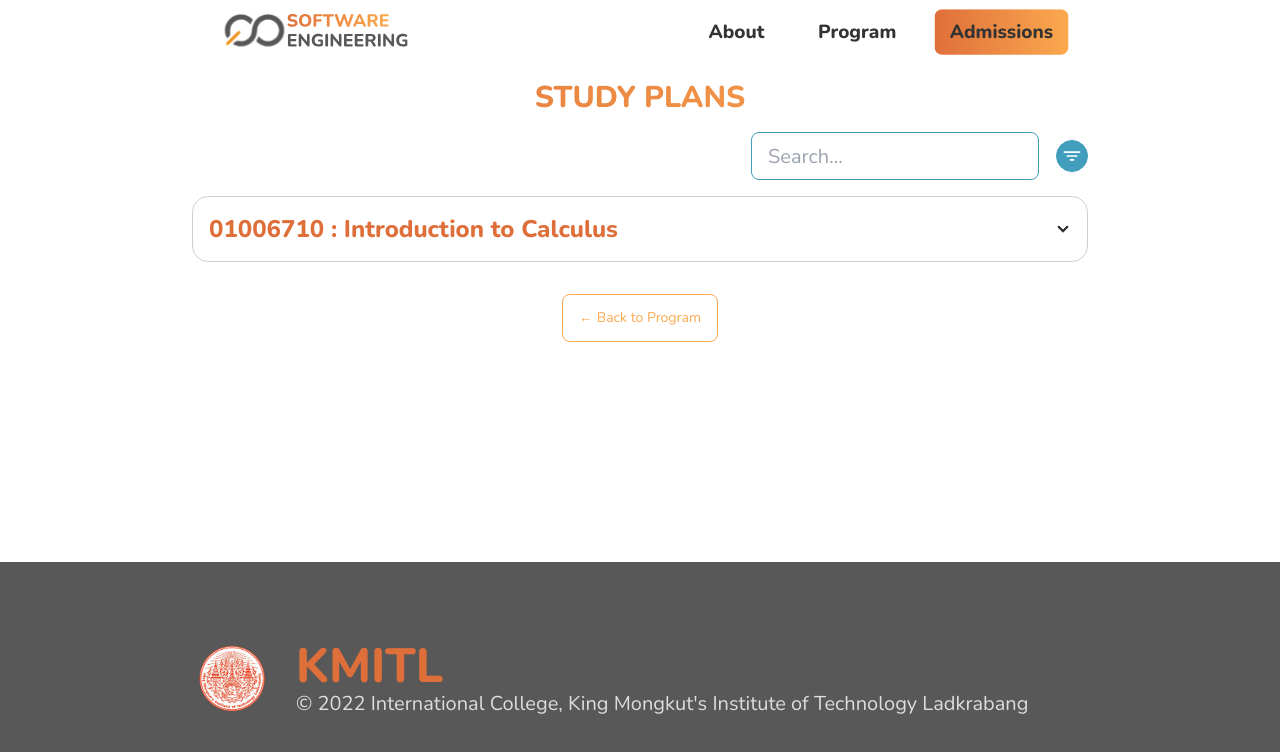
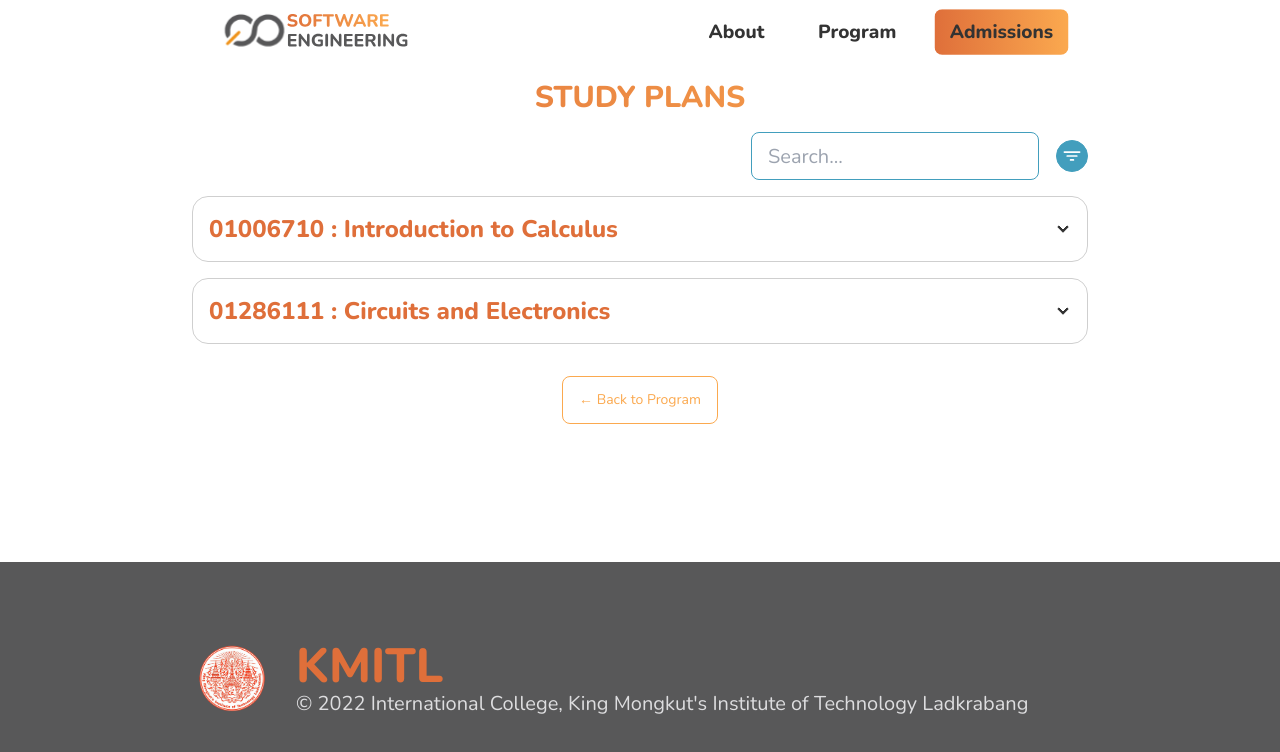
Before and after one commit to neneprm/SE-WEBSITE, a Next.js app in the folder client/: page /program/study-plans in a window 1280 px wide. Shown: the top 752 px of the page. Built offline with nearby package versions, Linux system fonts and the light colour scheme.

Commit message:
Map course sample data to study plans

```diff
--- a/client/pages/program/study-plans.tsx
+++ b/client/pages/program/study-plans.tsx
@@ -13,7 +13,37 @@ import BorderButton from "../components/Buttons/BorderButton"
 import FloatingScrollButton from "../components/Buttons/FloatingScrollButton"
 import RadioLabel from "../components/RadioLabel"
 
-const StudyPlans2 = () => {
+interface IStudyPlans {
+  id: string
+  subject: string
+  prerequisite: string
+  program: string
+  credit: string
+  description: string
+}
+
+const COURSE_LIST = [
+  {
+    id: "01006710",
+    subject: "Introduction to Calculus",
+    prerequisite: "None",
+    program: "Software-Engineering-2022",
+    credit: "3 (3-0-6)",
+    description:
+      "Functions, limits, continuity and their applications, Mathematical induction, Introduction to derivative, Differentiation, Applications of derivative, Definite integrals, Antiderivative integration, Application of definite integral, Indeterminate forms, Improper integrals, Numerical integration, Sequences and series of numbers, Taylor series expansions of elementary functions.",
+  },
+  {
+    id: "01286111",
+    subject: "Circuits and Electronics",
+    prerequisite: "None",
+    program: "Software-Engineering-2022",
+    credit: "4 (3-3-8)",
+    description:
+      "Fundamentals electric circuit. Ohm's law, Kirchhoff's law, Thevenin's and Norton's theorems, superposition, capacitor, Inductor. Semiconductor devices, device current-voltage and frequency characteristics, P-N junction, diode circuits, analysis, and design of BJT and MOS transistor circuits, operational amplifier, and its applications.",
+  },
+]
+
+const StudyPlans = () => {
   const [isChecked, setIsChecked] = useState(false)
   const handleChange = () => {
     setIsChecked(!isChecked)
@@ -164,15 +194,17 @@ const StudyPlans2 = () => {
         )}
       </section>
 
-      <section className="mb-8">
-        <SubjectCard
-          id="01006710"
-          subject="Introduction to Calculus"
-          prerequisite="None"
-          program="Software Engineering 2022"
-          credit="3 (3-0-6)"
-          description="Functions, limits, continuity and their applications, Mathematical induction, Introduction to derivative, Differentiation, Applications of derivative, Definite integrals, Antiderivative integration, Application of definite integral, Indeterminate forms, Improper integrals, Numerical integration, Sequences and series of numbers, Taylor series expansions of elementary functions"
-        />
+      <section className="mb-8 space-y-4">
+        {COURSE_LIST.map((course) => (
+          <SubjectCard
+            id={course.id}
+            subject={course.subject}
+            prerequisite={course.prerequisite}
+            program={course.program}
+            credit={course.credit}
+            description={course.description}
+          />
+        ))}
       </section>
 
       <section className="flex justify-center mb-8">
@@ -186,4 +218,4 @@ const StudyPlans2 = () => {
   )
 }
 
-export default StudyPlans2
+export default StudyPlans
```
